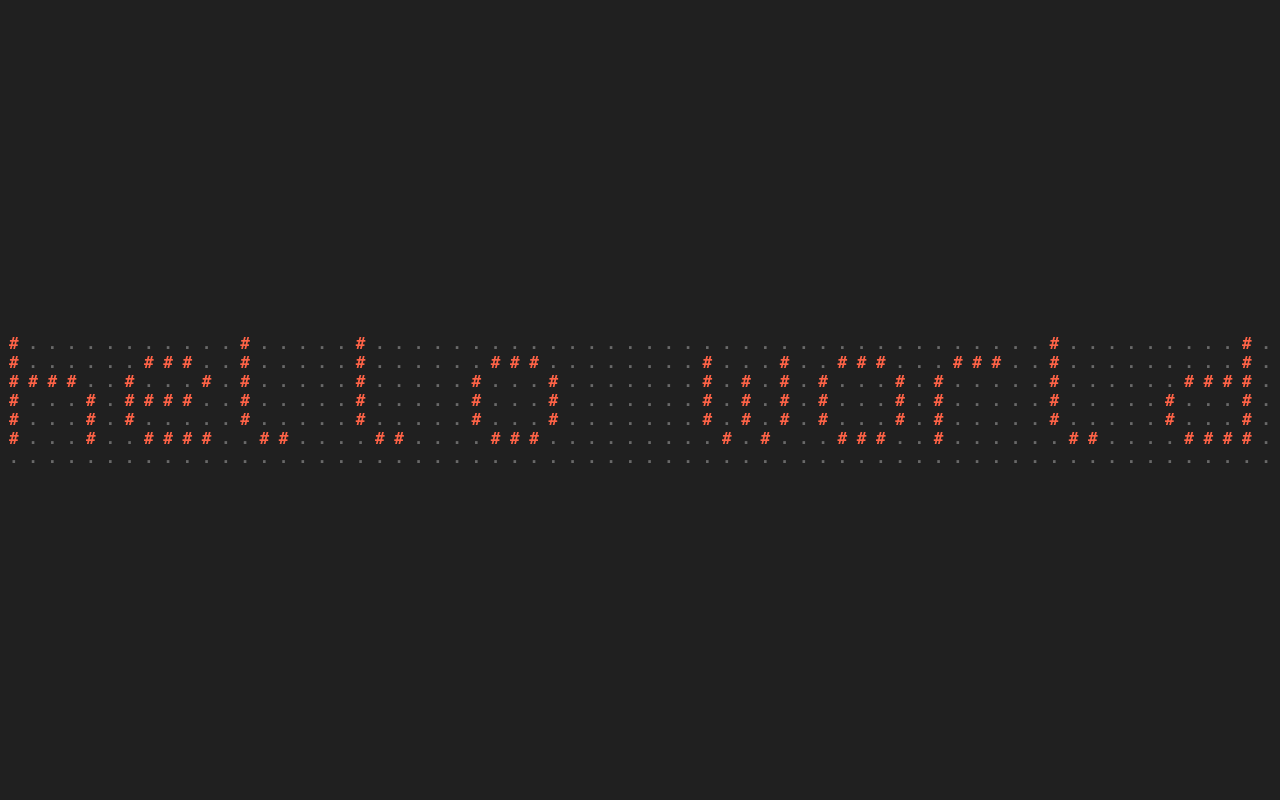
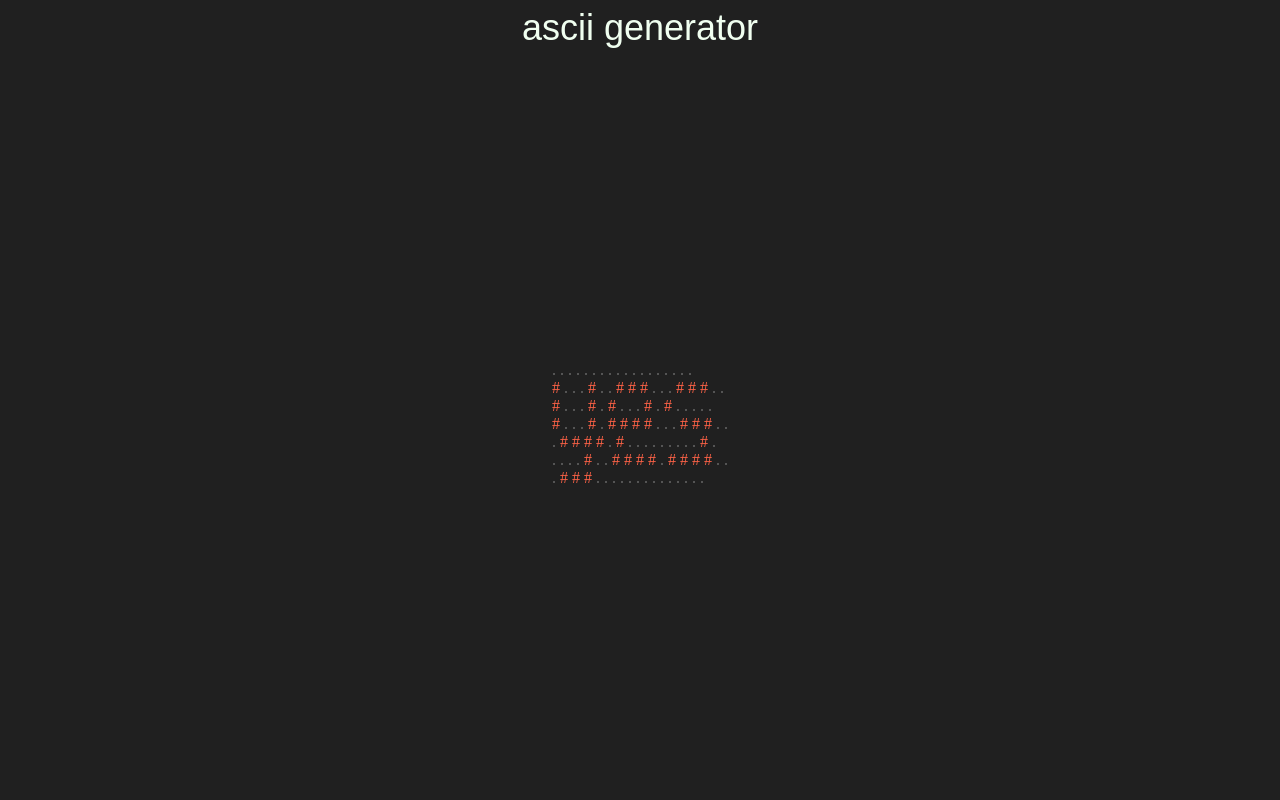
Before and after one commit to krushilnaik/ascii_generator, a Django app: page /generator/ in a window 1280 px wide. Run offline with Django 4.2, Linux system fonts and the light colour scheme.

Commit message:
Add styling, set up Django templates

```diff
--- /dev/null
+++ b/generator/static/generator/styles.css
@@ -0,0 +1,7 @@
+.bg {
+  color: dimgray;
+}
+
+.fg {
+  color: tomato;
+}
--- a/generator/templates/generator/home.html
+++ b/generator/templates/generator/home.html
@@ -1,54 +1,17 @@
-<!DOCTYPE html>
-<html lang="en">
-  <head>
-    <meta charset="UTF-8" />
-    <meta http-equiv="X-UA-Compatible" content="IE=edge" />
-    <meta name="viewport" content="width=device-width, initial-scale=1.0" />
+{% extends 'main_layout.html' %}
 
-    <style>
-      * {
-        margin: 0;
-        padding: 0;
-        box-sizing: border-box;
-      }
+{% load static %}
 
-      body {
-        width: 100vw;
-        height: 100vh;
-        display: grid;
-        place-content: center;
-        background-color: #202020;
-        font-size: 10vmin;
-        font-weight: bold;
-      }
+{% block css %}
+	<link rel="stylesheet" href="{% static 'generator/styles.css' %}">
+{% endblock css %}
 
-      .bg {
-        color: dimgray;
-      }
-
-      .fg {
-        color: tomato;
-      }
-
-      main {
-        font-family: monospace;
-        text-align: center;
-        font-size: 16px;
-      }
-    </style>
-
-    <title>ASCII Generator</title>
-  </head>
-
-  <body>
-    <main>
-      {% for line in content %} {% for char in line %}
+{% block content %}
+	{% for line in art %} {% for char in line %}
 		<span class="{% if char == '#' %} fg {% else %} bg {% endif %}">
 			{{char}}
 		</span>
 	{% endfor %}
 		<br />
 	{% endfor %}
-    </main>
-  </body>
-</html>
+{% endblock content %}
--- /dev/null
+++ b/generator/templates/generator/includes/header.html
@@ -0,0 +1,3 @@
+<header>
+	ASCII Generator
+</header>
--- a/generator/views.py
+++ b/generator/views.py
@@ -5,15 +5,15 @@ from django.shortcuts import render
 
 def index(request):
     response = [
-        "#...........#.....#...................................#.........#.",
-        "#......###..#.....#......###........#...#..###...###..#.........#.",
-        "####..#...#.#.....#.....#...#.......#.#.#.#...#.#.....#......####.",
-        "#...#.####..#.....#.....#...#.......#.#.#.#...#.#.....#.....#...#.",
-        "#...#.#.....#.....#.....#...#.......#.#.#.#...#.#.....#.....#...#.",
-        "#...#..####..##....##....###.........#.#...###..#......##....####.",
-        ".................................................................."
+        "..................",
+        "#...#..###...###..",
+        "#...#.#...#.#.....",
+        "#...#.####...###..",
+        ".####.#.........#.",
+        "....#..####.####..",
+        ".###.............."
     ]
 
     return render(request, "generator/home.html", {
-        "content": response
+        "art": response
     })
--- /dev/null
+++ b/static/styles.css
@@ -0,0 +1,33 @@
+* {
+  box-sizing: border-box;
+}
+
+body,
+html {
+  margin: 0;
+  padding: 0;
+}
+
+body {
+  display: grid;
+  grid-template-rows: 3em 1fr;
+  width: 100vw;
+  height: 100vh;
+  background-color: #202020;
+}
+
+main {
+  width: 100%;
+  height: 100%;
+  display: grid;
+  place-content: center;
+}
+
+header {
+  text-align: center;
+  color: honeydew;
+  font-size: 36px;
+  padding: 7px;
+  font-family: sans-serif;
+  text-transform: lowercase;
+}
--- /dev/null
+++ b/templates/main_layout.html
@@ -0,0 +1,25 @@
+<!DOCTYPE html>
+<html lang="en">
+  <head>
+    <meta charset="UTF-8" />
+    <meta http-equiv="X-UA-Compatible" content="IE=edge" />
+    <meta name="viewport" content="width=device-width, initial-scale=1.0" />
+
+    {% load static %}
+
+    <link rel="stylesheet" href="{% static 'styles.css' %}">
+
+
+    {% block css %}{% endblock css %}
+
+    <title>ASCII Generator</title>
+  </head>
+  <body>
+
+    {% include "generator/includes/header.html" %}
+
+    <main>
+			<div class="wrapper">{% block content %}{% endblock content %}</div>
+		</main>
+  </body>
+</html>
```
Also changed, not shown: ascii_generator/settings.py (+6 -1 lines), generator/util/functions.py (added, +36 -0 lines). Lines whose indentation alone changed are shown as unchanged.
